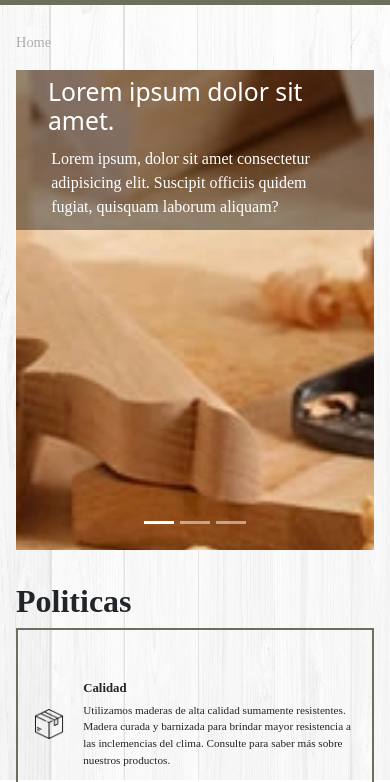
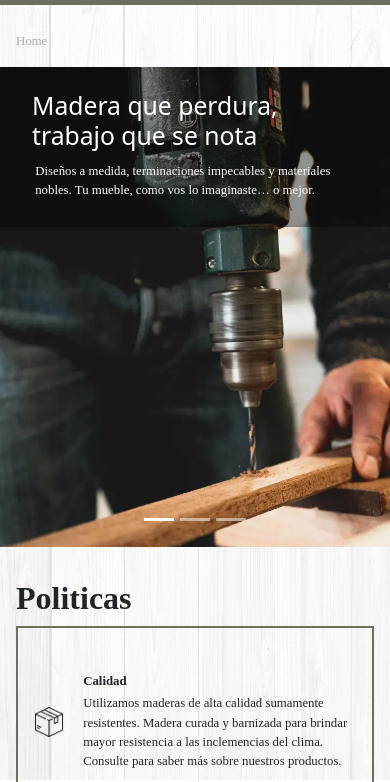
Before and after one commit to Romau1990/Proyecto-CoderHouse, a plain HTML site: page index.html in a window 390 px wide. Shown: the part 64-846 px from the top of the page. Drawn offline with nearby package versions, Linux system fonts and the light colour scheme; a web font is replaced by a local one.

Commit message:
trabajo finalizado, esta todo listo para su entrega. Se realizaron todos los cambios pertinentes

```diff
--- a/index.html
+++ b/index.html
@@ -57,27 +57,27 @@
       <div class="carousel-inner">
         <div class="carousel-item active">
           <div class="carousel-item__body">
-            <h2 class="carousel-item__title">Lorem ipsum dolor sit amet.</h2>
-            <p class="carousel-item__text">Lorem ipsum, dolor sit amet consectetur adipisicing elit. Suscipit officiis
-              quidem fugiat, quisquam laborum aliquam?</p>
+            <h2 class="carousel-item__title">Madera que perdura, trabajo que se nota</h2>
+            <p class="carousel-item__text">Diseños a medida, terminaciones impecables y materiales nobles.
+Tu mueble, como vos lo imaginaste… o mejor.</p>
           </div>
-          <img src="images/slider/slide4.webp" class="d-block w-100 carousel-item__img" alt="...">
+          <img src="images/slider/slide1.webp" class="d-block w-100 carousel-item__img" alt="...">
         </div>
 
         <div class="carousel-item">
           <div class="carousel-item__body">
-            <h2 class="carousel-item__title">Lorem ipsum dolor sit amet.</h2>
-            <p class="carousel-item__text">Lorem ipsum, dolor sit amet consectetur adipisicing elit. Suscipit officiis
-              quidem fugiat, quisquam laborum aliquam?</p>
+            <h2 class="carousel-item__title">Hogares con alma de madera</h2>
+            <p class="carousel-item__text">Puertas, placares, muebles y detalles únicos.
+Sumale calidez, elegancia y durabilidad a tu casa.</p>
           </div>
           <img src="images/slider/slide5.webp" class="d-block w-100 carousel-item__img" alt="...">
         </div>
 
         <div class="carousel-item">
           <div class="carousel-item__body">
-            <h2 class="carousel-item__title">Lorem ipsum dolor sit amet.</h2>
-            <p class="carousel-item__text">Lorem ipsum, dolor sit amet consectetur adipisicing elit. Suscipit officiis
-              quidem fugiat, quisquam laborum aliquam?</p>
+            <h2 class="carousel-item__title">Soluciones a medida</h2>
+            <p class="carousel-item__text">Trabajo personalizado, asesoramiento experto y entrega puntual.
+De lo rústico a lo moderno, vos pedís, nosotros creamos.</p>
           </div>
           <img src="images/slider/slide6.webp" class="d-block w-100 carousel-item__img" alt="...">
         </div>
--- a/scss/generals/_generals.scss
+++ b/scss/generals/_generals.scss
@@ -27,23 +27,23 @@ a:hover{
 }
 
 h1{
-    font-family: 'mw';
+    @include titlefont;
     font-weight: bold;
     font-size: 2rem;
 }
 
 p{
-    font-family: 'Montserrat';
+    @include textfont;
     font-weight: 400;
     margin: 0.2rem;
 }
 
 li{
-    font-family: 'Montserrat';
+    @include textfont;
 }
 
 strong{
-   font-family: 'Montserrat';
+   @include textfont;
    font-size: .8rem;
 }
 
--- a/scss/mixins/_mixins.scss
+++ b/scss/mixins/_mixins.scss
@@ -4,23 +4,23 @@
 }
 
 @mixin textfont{
-    font-family: 'mw';
-    font-size: .9rem;
+    font-family: 'montserrat';
+    font-size: .8rem;
 }
 
 @mixin titlefont{
     font-family: 'montserrat';
-    font-size: 1.6rem;
+    font-size: 1.2rem;
 }
 
 @mixin linkfont{
-    font-family: 'montserrat';
-    font-size: .9rem;
+    font-family: 'mw';
+    font-size: .8rem;
 }
 
 @mixin navfont{
     font-family: 'montserrat';
-    font-size: 1rem;
+    font-size: .8rem;
     font-weight: bold;
 }
 
--- a/scss/partials/_body.scss
+++ b/scss/partials/_body.scss
@@ -5,7 +5,7 @@
 
 .page-wrapper{
     padding: 0 1rem;
-    max-width: 65rem;
+    max-width: 70rem;
     margin: auto;
 
     .main{
@@ -19,7 +19,6 @@
 
             .policy__section{
                 display: flex;
-                align-items: center;
                 align-self: center;
                 column-gap: 1rem;
                 padding: 1rem;
--- a/scss/partials/_header.scss
+++ b/scss/partials/_header.scss
@@ -4,7 +4,7 @@
 
 .header{
     @include flex-column;
-    padding: 0 1rem;
+    padding: 0;
     margin-bottom: 2rem;
     row-gap: 1rem;
 
@@ -42,7 +42,7 @@
     .breadcrumb{
         height: auto;
         margin: 0;
-        padding: 0;
+        padding: 0 1rem;
         font-size: .9rem;
 
         .breadcrumb-item a{
@@ -54,7 +54,6 @@
     .carousel{
         display: flex;
         gap: .5rem;
-
         .carousel-inner{
             height: 35rem;
             flex: 2;
--- a/scss/queries/_queries.scss
+++ b/scss/queries/_queries.scss
@@ -127,7 +127,7 @@
     }
 }
 
-@media(max-width: 860px){
+@media(max-width: 1000px){
 
     .page-wrapper .main .policies__section{
         display: grid;
@@ -135,17 +135,21 @@
         grid-template-rows: auto auto;
 
         .policy__section{
+            display: flex;
+            align-items: center;
             height: 12rem;
         }
     }
 }
 
-@media(max-width: 500px){
+@media(max-width: 650px){
     .page-wrapper .main .policies__section{
         grid-template-columns: 100%;
         row-gap: 1rem;
 
         .policy__section{
+            display: flex;
+            align-items: center;
             height: 12rem;
         }
     }
```
Also changed, not shown: images/slider/slide1.webp (added), styles.css, 1 other file.
